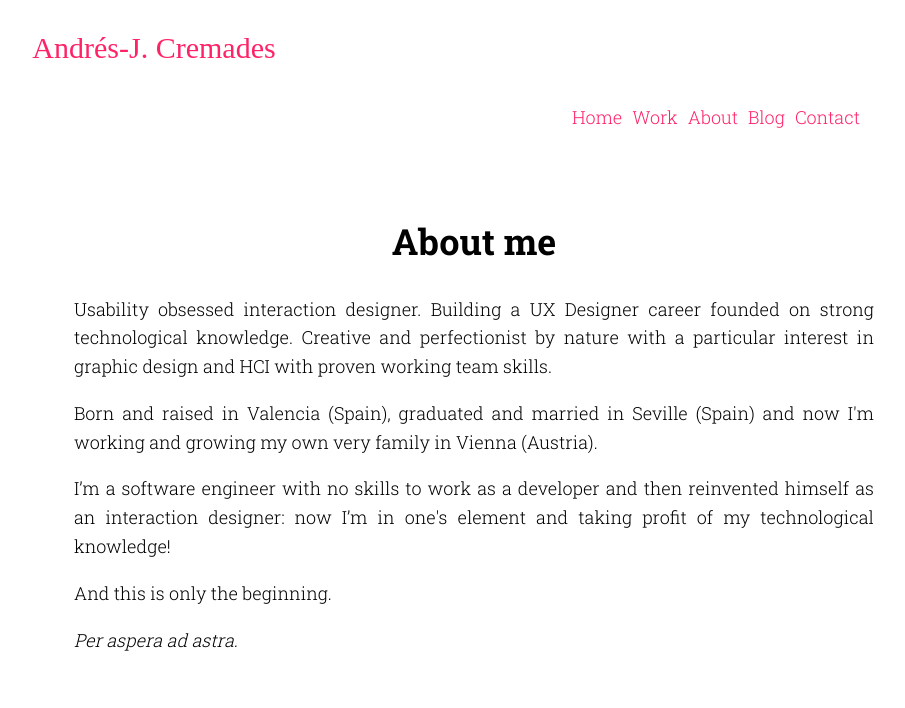
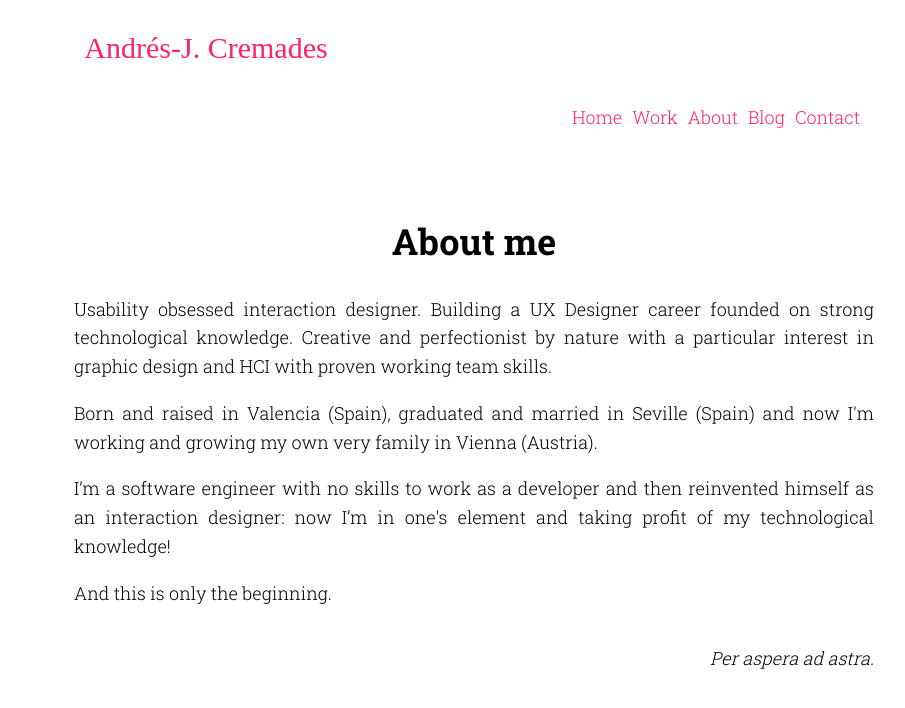
Before and after one commit to AndresJCremades/portfolio, a plain HTML site: page about.html in a window 1280 px wide. Shown: the whole page, without its empty margins (166-1071 px from the left). Drawn offline with nearby package versions, Linux system fonts and the light colour scheme.

Commit message:
Set margin-left for the logo and make "Per aspera ad astra" line float right;

```diff
--- a/about.html
+++ b/about.html
@@ -13,7 +13,7 @@
   <div class="wrapper">
     <header>
       <a href="index.html">
-        <img src="img/logo.svg"></img>
+        <img src="img/logo.svg" class="logo"></img>
       </a>
       <nav>
         <ul class="navigation">
@@ -46,7 +46,7 @@
       <p>
         And this is only the beginning.
       </p>
-      <p>
+      <p class="aspera">
         <i>Per aspera ad astra.</i>
       </p>
     </div>
--- a/css/style.css
+++ b/css/style.css
@@ -129,3 +129,11 @@ button:focus {
 .navigation > li:first-child {
   margin-right:74px;
 }
+
+.logo {
+  margin-left: 52px;
+}
+
+.aspera {
+  float: right;
+}
```
Also changed, not shown: contact.html (+1 -1 lines), index.html (+1 -1 lines).
